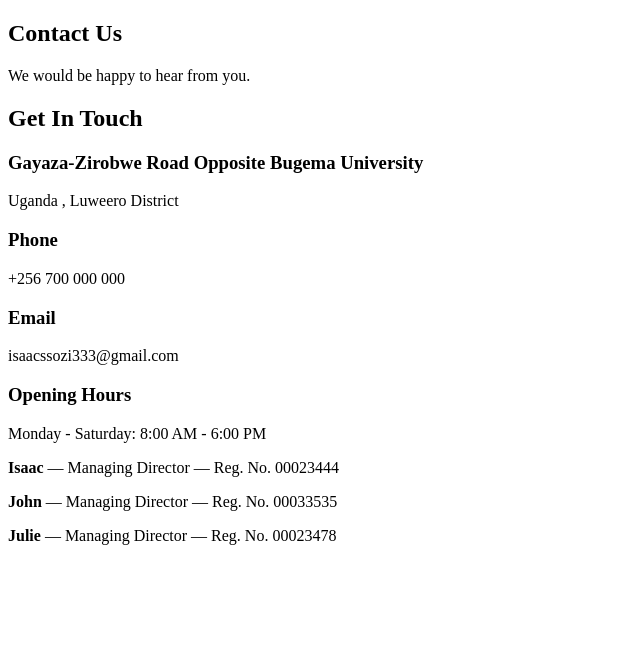
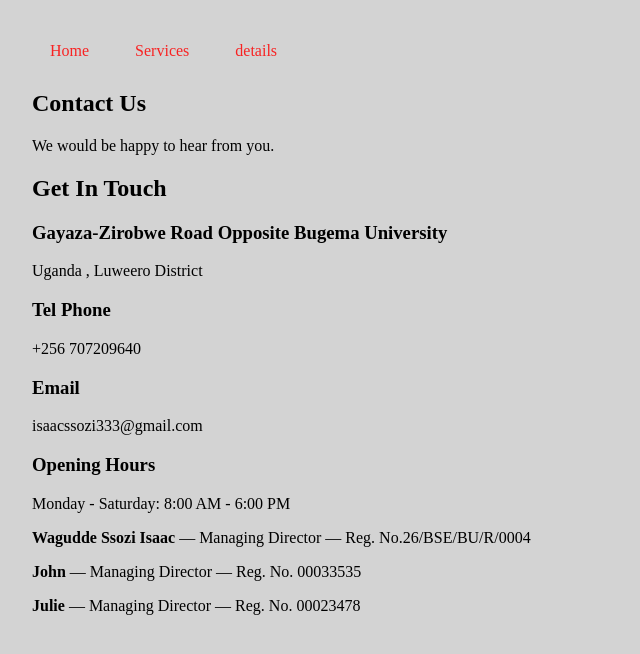
Before and after one commit to isaacssozi333-hue/SSOZI-HARDWARE, a plain HTML site: page detail.html in a window 1280 px wide. Shown: the whole page, without its empty margins (0-640 px from the left). Drawn offline with Linux system fonts and the light colour scheme.

Commit message:
i modified my 3 pages linked

```diff
--- a/detail.html
+++ b/detail.html
@@ -4,8 +4,14 @@
     <meta charset="UTF-8">
     <meta name="viewport" content="width=device-width, initial-scale=1.0">
     <title> SSOZI HARDWARE - Contacts</title>
+    <link rel="stylesheet" href="style.css">
  </head>
  <body>
+    <nav>
+            <a href="index.html">Home</a>
+            <a href="services.html">Services</a>
+            <a href="detail.html">details</a>
+        </nav>
     <section class="page-banner">
         <h2>Contact Us</h2>
         <p>We would be happy to hear from you.</p>
@@ -22,8 +28,8 @@
             </div>
 
             <div class="contact-item">
-                <h3> Phone</h3>
-                <p>+256 700 000 000</p>
+                <h3> Tel Phone</h3>
+                <p>+256 707209640</p>
             </div>
 
             <div class="contact-item">
@@ -36,7 +42,7 @@
                 <p>Monday - Saturday: 8:00 AM - 6:00 PM</p>
             </div>
             <div class="management-list">
-            <p><strong>Isaac</strong> — Managing Director — Reg. No. 00023444</p>
+            <p><strong>Wagudde Ssozi Isaac</strong> — Managing Director — Reg. No.26/BSE/BU/R/0004</p>
             <p><strong>John</strong> — Managing Director — Reg. No. 00033535</p>
             <p><strong>Julie</strong> — Managing Director — Reg. No. 00023478</p>
         </div>
--- a/style.css
+++ b/style.css
@@ -3,7 +3,9 @@
     font-size: medium;
     background-color: lightgray;
     padding:24px;
-    text-align: right;
+    text-align:left;
+    font-size: 16px;
+    color:black;
 
 
  }
```
Also changed, not shown: index.html (+1 -1 lines), services.html (+1 -1 lines).
